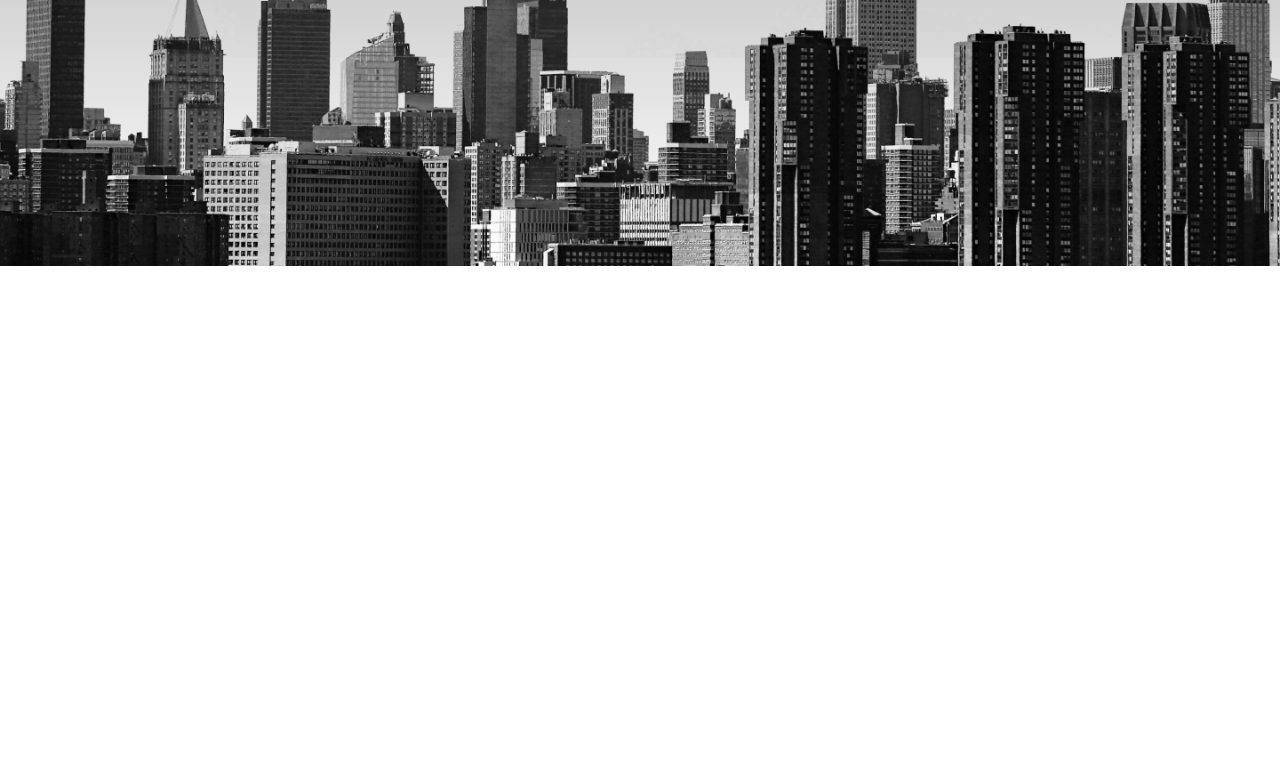
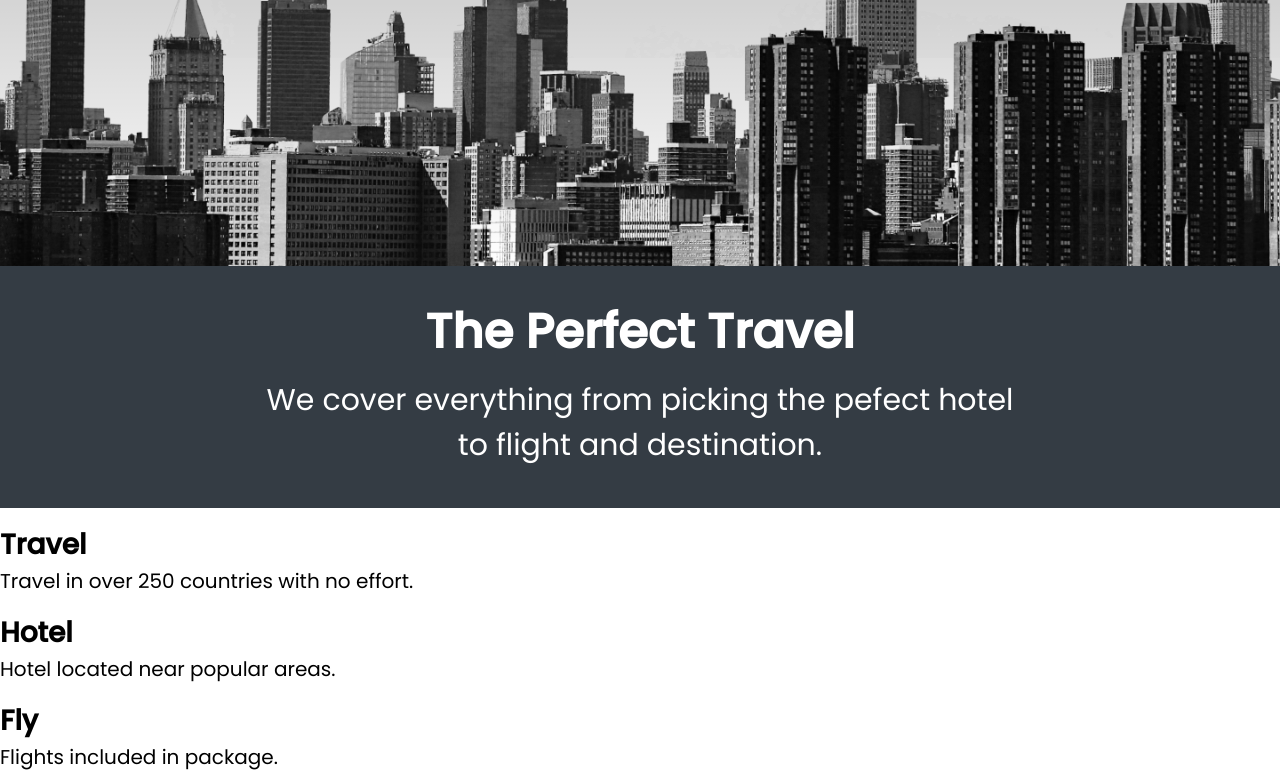
Before and after one commit to MrFullStackDev/Trsvr, a plain HTML site: page index.html in a window 1280 px wide. Shown: the part 1339-2111 px from the top of the page. Before the commit the page ends 1605 px from the top, so only its background shows below. Drawn offline with Linux system fonts and the light colour scheme; a web font is replaced by a local one.

Commit message:
Updated cards section

```diff
--- a/index.html
+++ b/index.html
@@ -53,5 +53,31 @@
         <img src="/Assets/images/cloud.png" class="moving-cloud-1 cloud" />
       </header>
     </section>
+    <section class="benefits">
+      <header class="benefits-head">
+        <h2>The Perfect Travel</h2>
+        <h3>
+          We cover everything from picking the pefect hotel <br />
+          to flight and destination.
+        </h3>
+      </header>
+      <div class="cards">
+        <div class="card">
+          <img src="" alt="" />
+          <h4>Travel</h4>
+          <p>Travel in over 250 countries with no effort.</p>
+        </div>
+        <div class="card">
+          <img src="#" alt="" />
+          <h4>Hotel</h4>
+          <p>Hotel located near popular areas.</p>
+        </div>
+        <div class="card">
+          <img src="#" alt="" />
+          <h4>Fly</h4>
+          <p>Flights included in package.</p>
+        </div>
+      </div>
+    </section>
   </body>
 </html>
--- a/style.css
+++ b/style.css
@@ -115,12 +115,10 @@ nav ul {
 }
 .locations-head h2 {
   padding: 1rem 0rem;
+  text-decoration: underline;
 }
 .locations-head h3 {
   padding: 4rem 0rem;
-  background: linear-gradient(#131c27, #663b34);
-  background-clip: text;
-  -webkit-text-fill-color: transparent;
 }
 .cloud {
   position: absolute;
@@ -136,6 +134,23 @@ nav ul {
   z-index: -1;
   opacity: 0.5;
   animation: cloudAnimation 4s infinite ease-in-out;
+}
+
+/*Benfits Section*/
+.benefits-head {
+  background-color: #343c44;
+  padding: 3rem;
+  min-height: 30vh;
+  display: flex;
+  flex-direction: column;
+  justify-content: center;
+  align-items: center;
+  color: white;
+  text-align: center;
+}
+
+.benefits-head h3 {
+  padding: 1rem;
 }
 @keyframes cloudAnimation {
   from {
```
Also changed, not shown: icons/airplane.svg (added), icons/bed-solid.svg (added), icons/instagram.svg (added), icons/plane-departure-solid.svg (added), icons/route-solid.svg (added), icons/twitter.svg (added), icons/youtube.svg (added).
